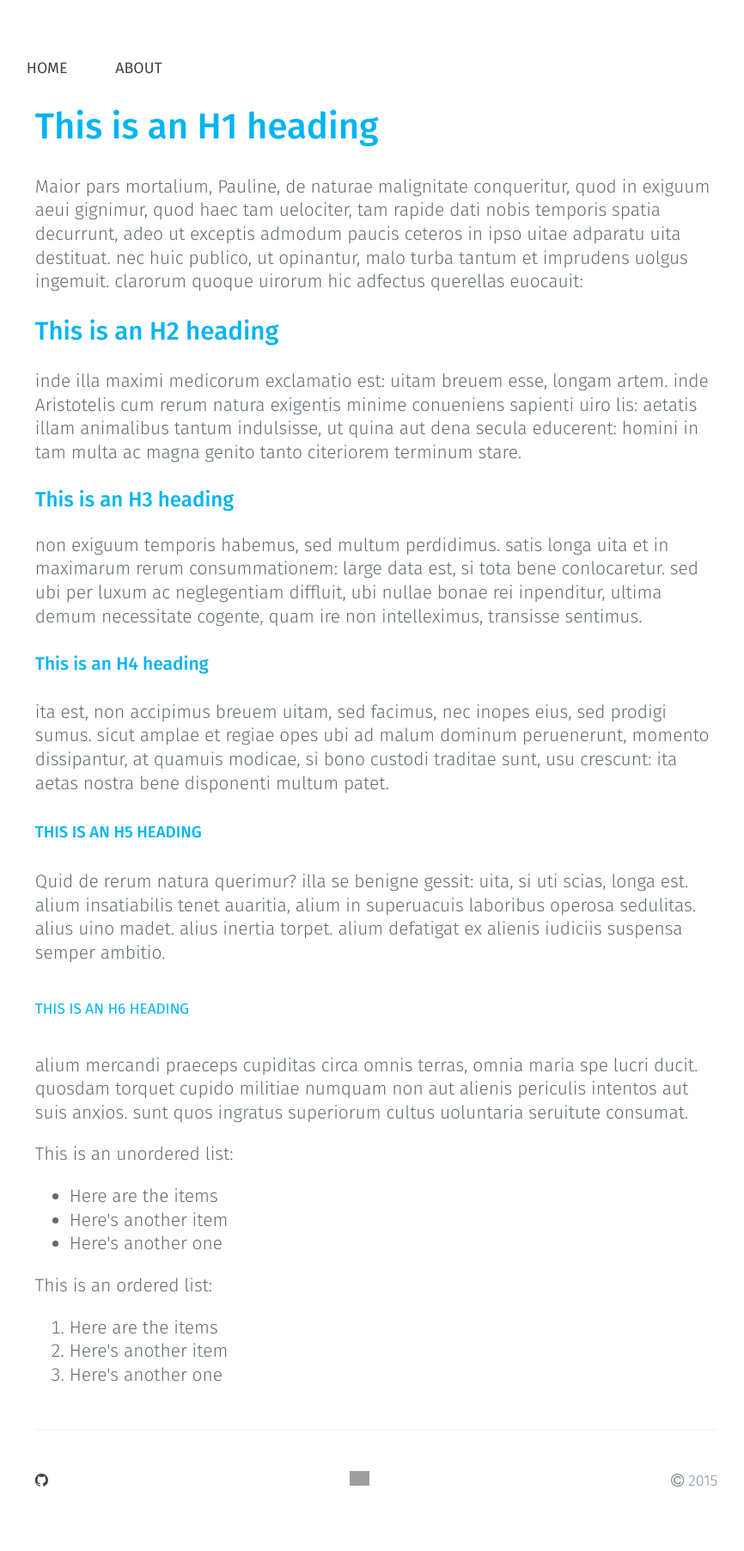
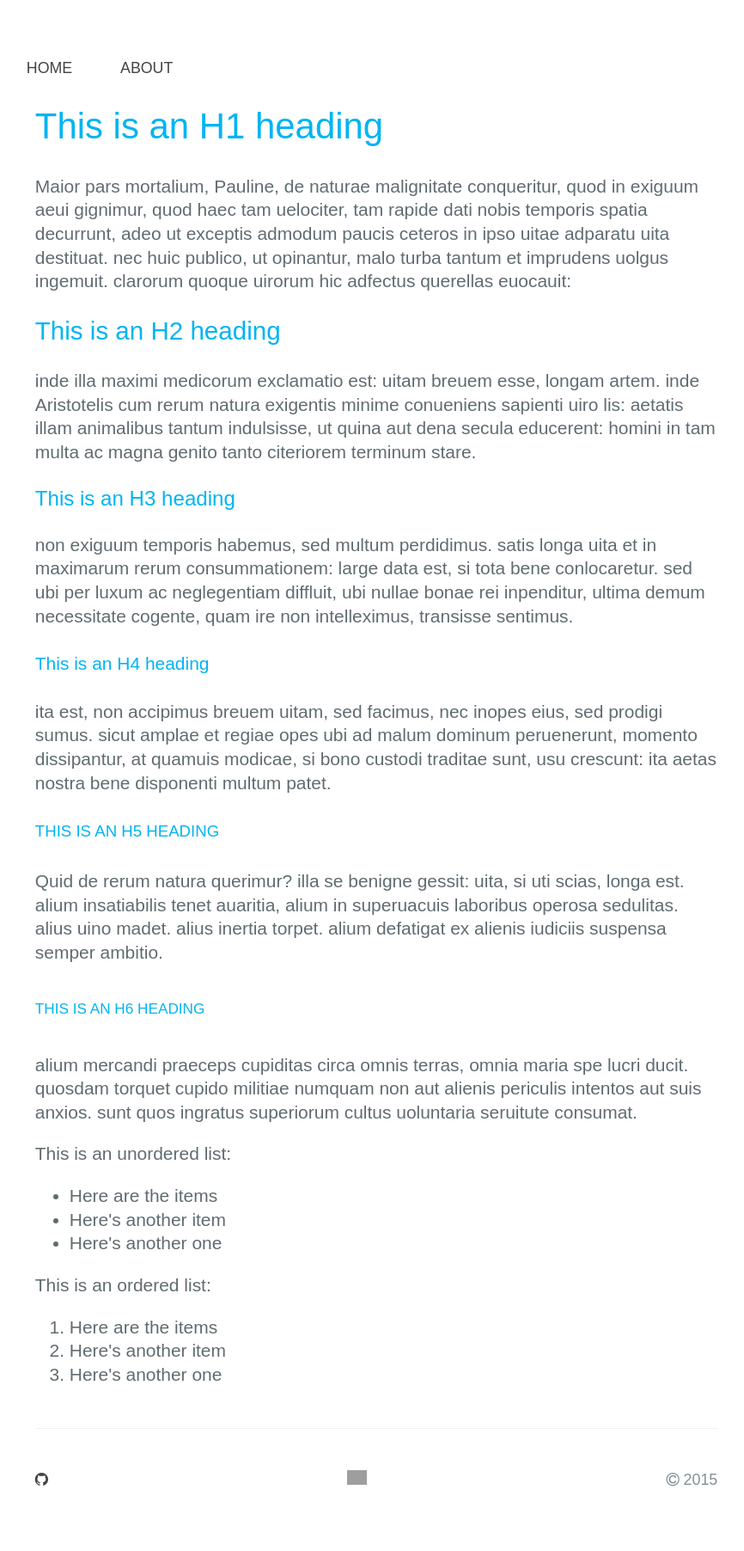
Before and after one commit to arcions/arcions.github.io, a Jekyll site: the page built from index.html, in a window 1280 px wide. Shown: the part 445-2249 px from the top of the page at 86% size, without its empty margins (202-1068 px from the left). Built offline with Jekyll 4.4.1, drawn with Linux system fonts in a browser that asks for light colours; nearby versions of some CDN libraries; Markdown is read by kramdown in place of the engine named in the settings; grey boxes are pictures that could not be loaded.

Commit message:
Update default.html

```diff
--- a/_layouts/default.html
+++ b/_layouts/default.html
@@ -11,8 +11,7 @@
     <meta name="viewport" content="width=device-width, initial-scale=1">
     <link rel="stylesheet" type="text/css" href="/stylesheets/normalize.css" media="screen">
     <link rel="stylesheet" href="https://maxcdn.bootstrapcdn.com/font-awesome/4.4.0/css/font-awesome.min.css">
-    <link href='https://fonts.googleapis.com/css?family=Fira+Sans:400,300italic,300,400italic,500,500italic' rel='stylesheet' type='text/css'>
-    <link href='https://fonts.googleapis.com/css?family=Source+Sans+Pro:400,400italic,600,600italic,700,700italic,300,300italic&amp;subset=latin,vietnamese,latin-ext' rel='stylesheet' type='text/css'>
+    <link rel="stylesheet" type="text/css" href="/stylesheets/asdf.css">
     <link rel="stylesheet" type="text/css" href="/stylesheets/main.css" media="screen">
     <link rel="stylesheet" type="text/css" href="/stylesheets/github-light.css" media="screen">
   </head>
```
